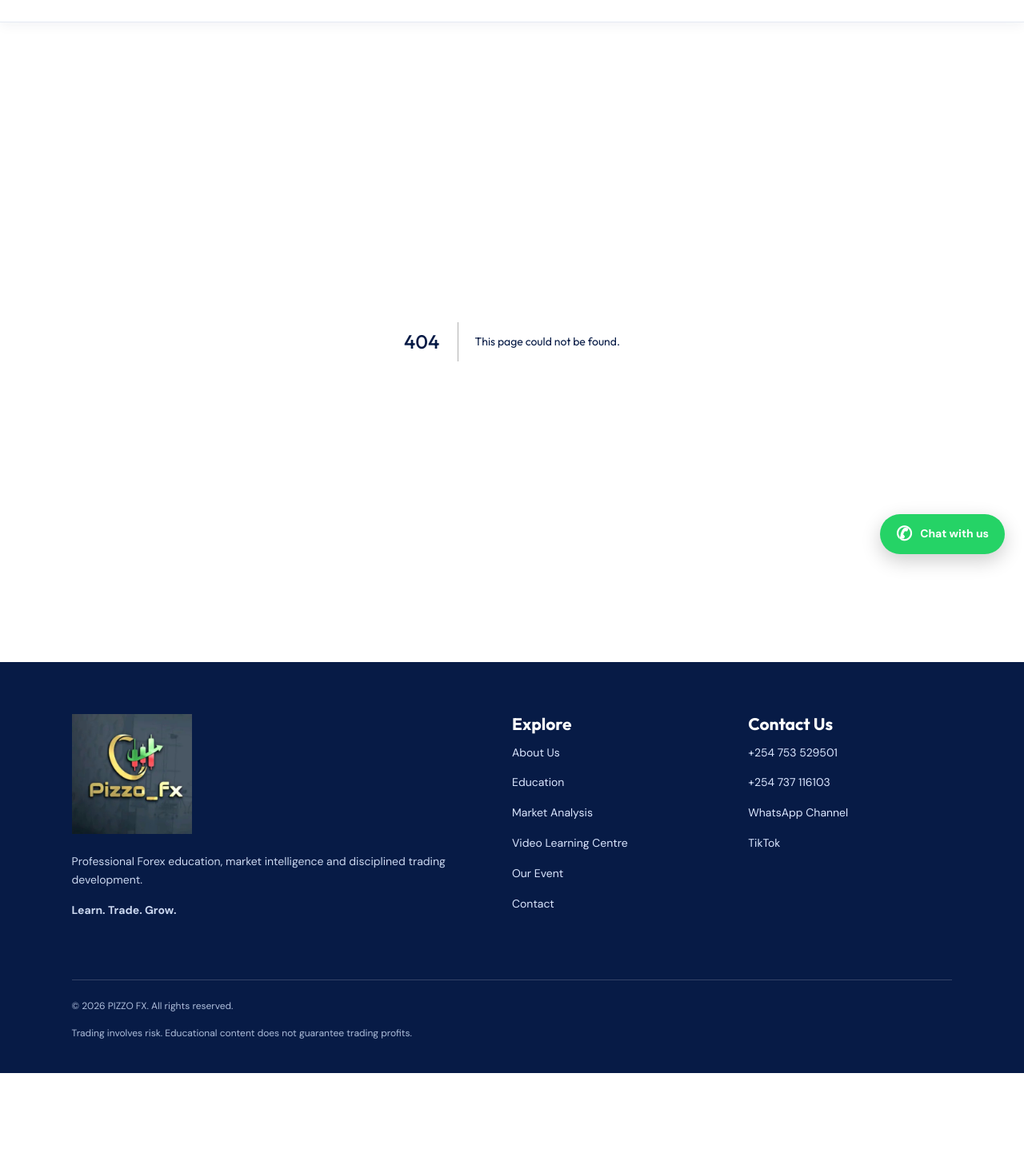
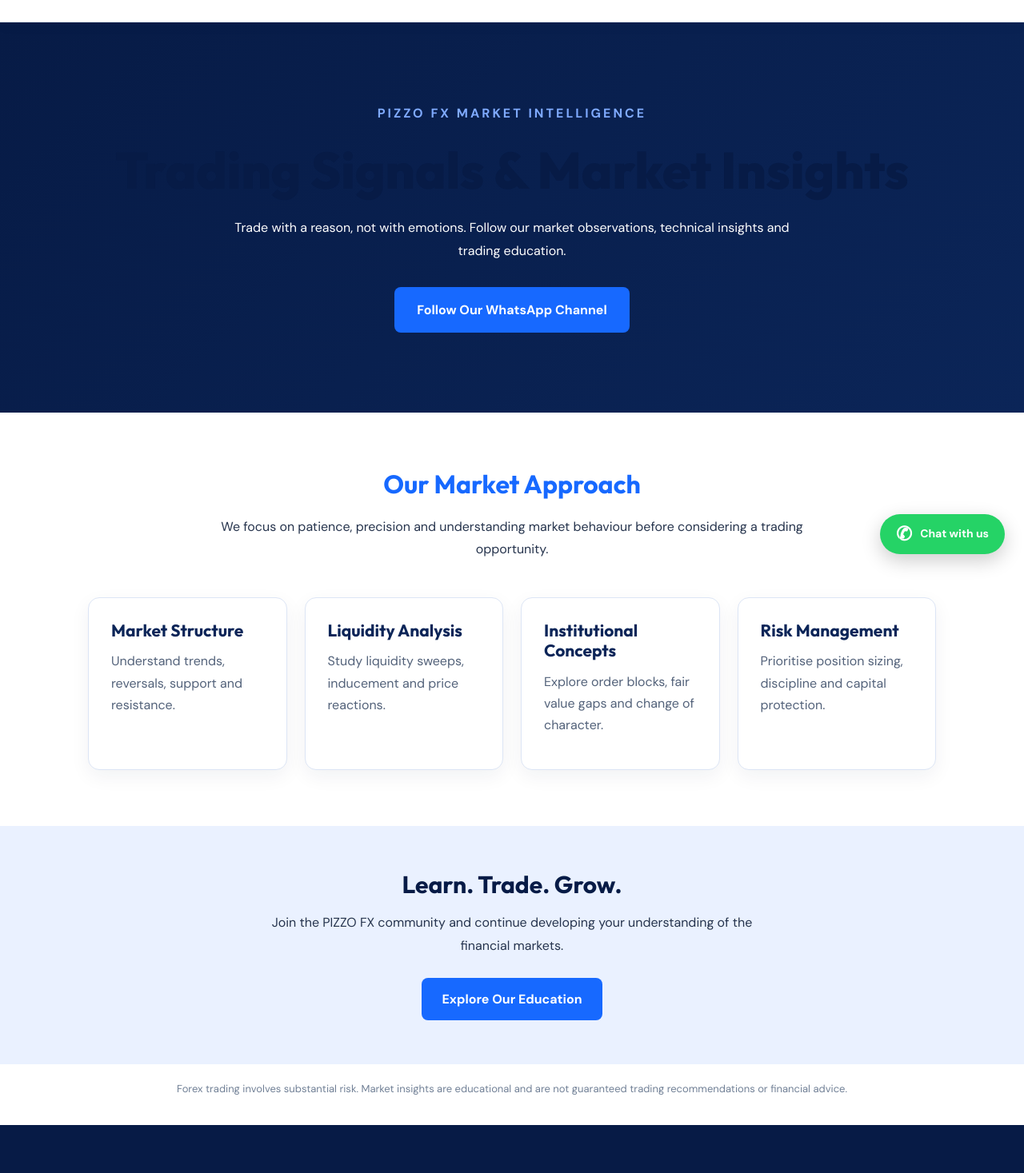
Before and after one commit to mutungastephen111-tech/pizzo-fx-website, a Next.js app: page /signals in a window 1280 px wide. Before the commit this address had no page. Shown: the part 83-1550 px from the top of the page at 80% size. Before the commit the page ends 1425 px from the top, so only its background shows below. Built offline with nearby package versions, Linux system fonts and the light colour scheme.

Commit message:
Create page.tsx

```diff
--- /dev/null
+++ b/src/app/signals/page.tsx
@@ -0,0 +1,139 @@
+
+import Link from "next/link";
+
+export default function SignalsPage() {
+  return (
+    <main>
+      <section
+        style={{
+          padding: "100px 20px",
+          textAlign: "center",
+          background: "linear-gradient(135deg, #071B46, #0B2558)",
+          color: "#ffffff",
+        }}
+      >
+        <p style={{ color: "#7FAAFF", fontWeight: 700, letterSpacing: 3 }}>
+          PIZZO FX MARKET INTELLIGENCE
+        </p>
+
+        <h1 style={{ fontSize: "clamp(38px, 6vw, 64px)", margin: "20px 0" }}>
+          Trading Signals & Market Insights
+        </h1>
+
+        <p style={{ maxWidth: "700px", margin: "0 auto", lineHeight: 1.8 }}>
+          Trade with a reason, not with emotions. Follow our market
+          observations, technical insights and trading education.
+        </p>
+
+        <Link
+          href="https://whatsapp.com/channel/0029VbDZIxA6hENsCwsti53f"
+          target="_blank"
+          rel="noopener noreferrer"
+          style={{
+            display: "inline-block",
+            marginTop: "30px",
+            padding: "15px 28px",
+            borderRadius: "8px",
+            background: "#1769FF",
+            color: "#ffffff",
+            textDecoration: "none",
+            fontWeight: 700,
+          }}
+        >
+          Follow Our WhatsApp Channel
+        </Link>
+      </section>
+
+      <section style={{ maxWidth: "1100px", margin: "auto", padding: "70px 20px" }}>
+        <h2 style={{ fontSize: "32px", color: "#1769FF", textAlign: "center" }}>
+          Our Market Approach
+        </h2>
+
+        <p style={{ textAlign: "center", lineHeight: 1.8, maxWidth: "750px", margin: "20px auto 45px" }}>
+          We focus on patience, precision and understanding market behaviour
+          before considering a trading opportunity.
+        </p>
+
+        <div
+          style={{
+            display: "grid",
+            gridTemplateColumns: "repeat(auto-fit, minmax(220px, 1fr))",
+            gap: "22px",
+          }}
+        >
+          {[
+            {
+              title: "Market Structure",
+              description: "Understand trends, reversals, support and resistance."
+            },
+            {
+              title: "Liquidity Analysis",
+              description: "Study liquidity sweeps, inducement and price reactions."
+            },
+            {
+              title: "Institutional Concepts",
+              description: "Explore order blocks, fair value gaps and change of character."
+            },
+            {
+              title: "Risk Management",
+              description: "Prioritise position sizing, discipline and capital protection."
+            },
+          ].map((item) => (
+            <article
+              key={item.title}
+              style={{
+                padding: "28px",
+                border: "1px solid #dce5f5",
+                borderRadius: "14px",
+                background: "#ffffff",
+                boxShadow: "0 8px 25px rgba(7,27,70,0.06)",
+              }}
+            >
+              <h3 style={{ color: "#0B2558", marginBottom: "12px" }}>
+                {item.title}
+              </h3>
+              <p style={{ lineHeight: 1.7, color: "#53627a" }}>
+                {item.description}
+              </p>
+            </article>
+          ))}
+        </div>
+      </section>
+
+      <section
+        style={{
+          textAlign: "center",
+          padding: "55px 20px",
+          background: "#EAF1FF",
+        }}
+      >
+        <h2 style={{ color: "#071B46", fontSize: "30px" }}>
+          Learn. Trade. Grow.
+        </h2>
+        <p style={{ margin: "15px auto 25px", maxWidth: "650px", lineHeight: 1.8 }}>
+          Join the PIZZO FX community and continue developing your understanding
+          of the financial markets.
+        </p>
+        <Link
+          href="/courses"
+          style={{
+            display: "inline-block",
+            padding: "13px 25px",
+            background: "#1769FF",
+            color: "#ffffff",
+            borderRadius: "8px",
+            textDecoration: "none",
+            fontWeight: 700,
+          }}
+        >
+          Explore Our Education
+        </Link>
+      </section>
+
+      <p style={{ textAlign: "center", padding: "20px", color: "#718096", fontSize: "13px" }}>
+        Forex trading involves substantial risk. Market insights are educational
+        and are not guaranteed trading recommendations or financial advice.
+      </p>
+    </main>
+  );
+}
```
